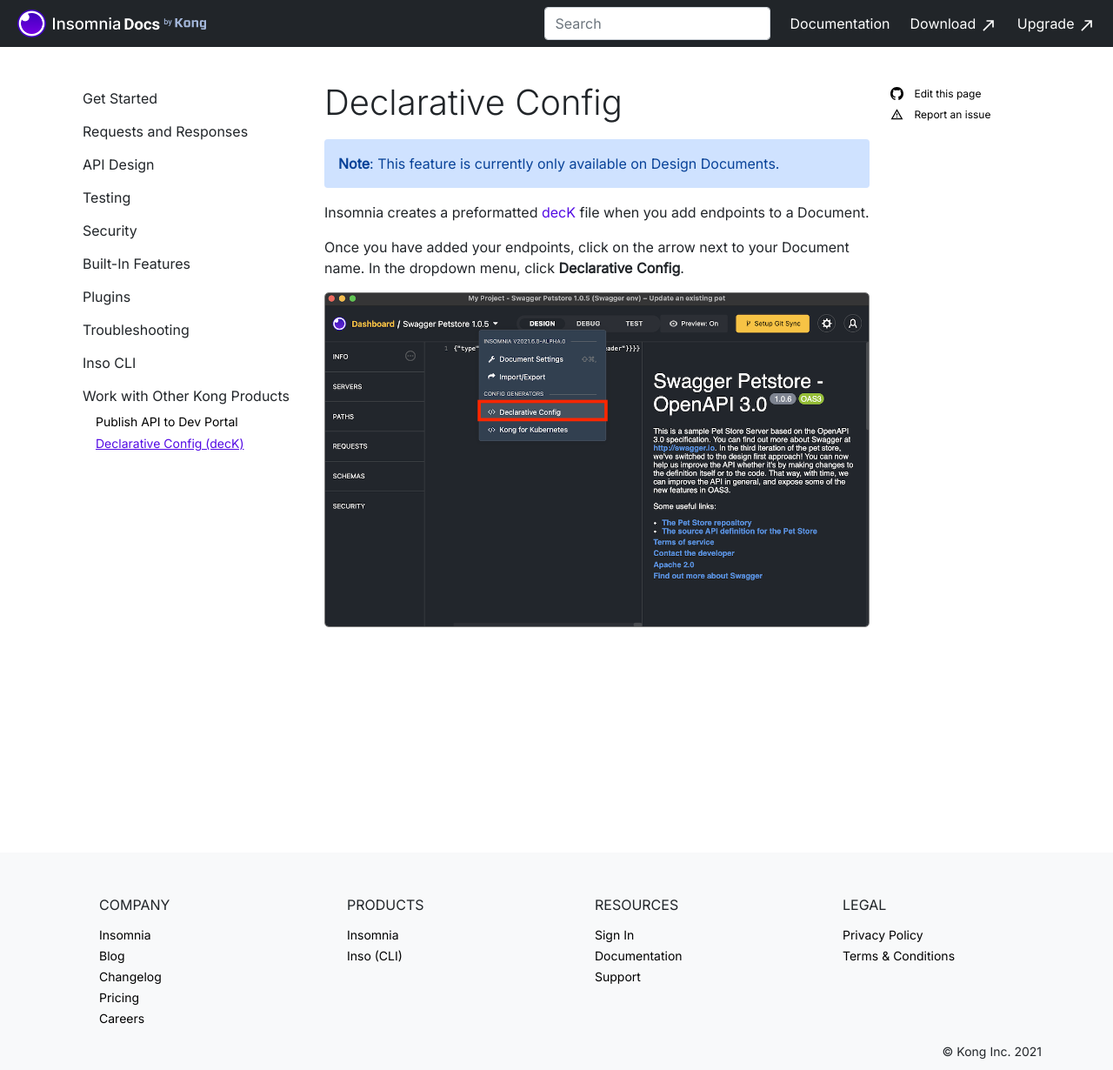
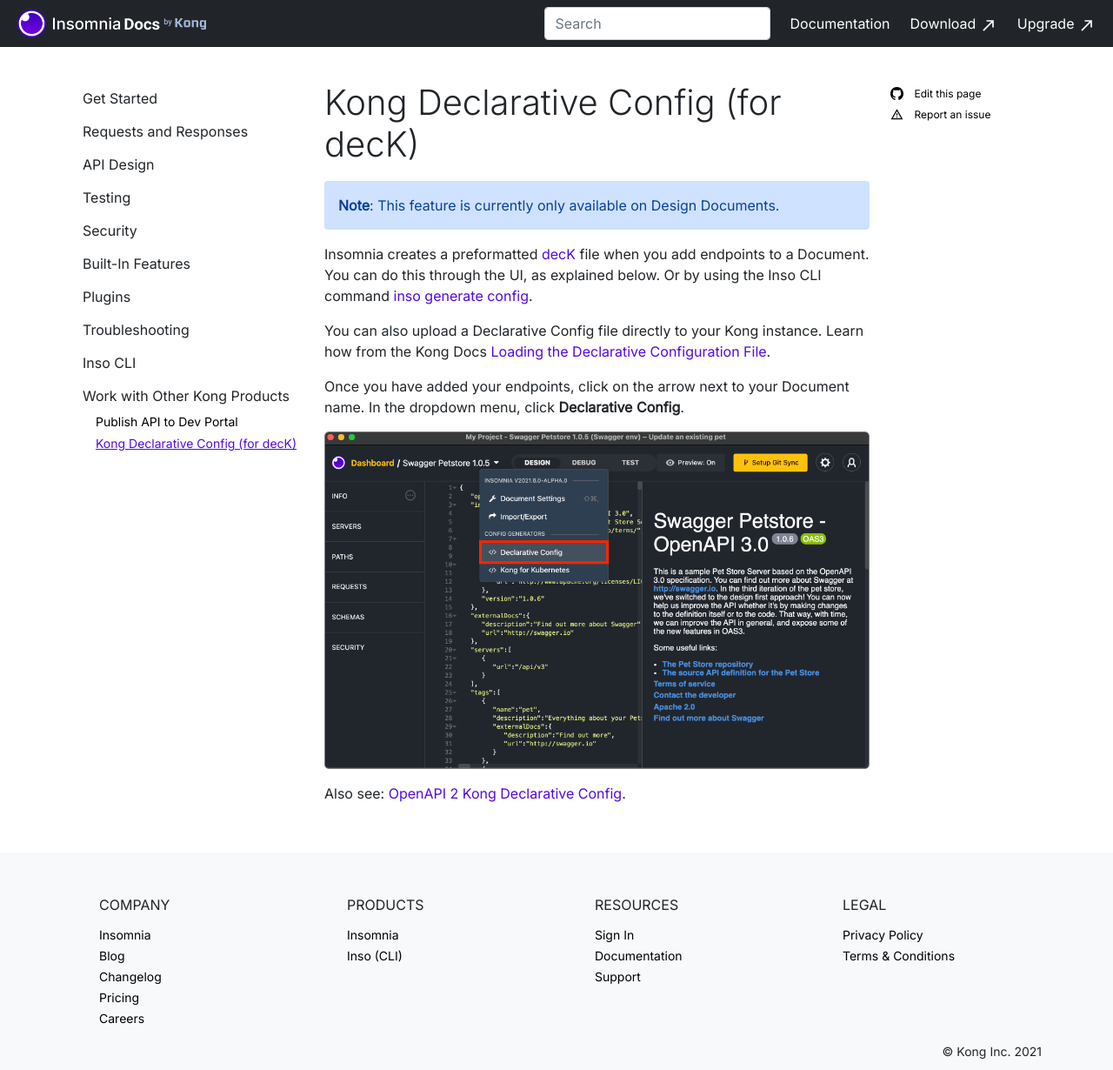
Before and after one commit to Kong/insomnia-docs, a Jekyll site: the page built from docs/insomnia/declarative-config.md, in a window 1280 px wide and 1230 px high. Shown: the whole window at 87% size. Built offline with Jekyll 4.4.1, drawn with Linux system fonts in a browser that asks for light colours; comment, search, counter and statistics services are not loaded.

Commit message:
add Opender feedback

```diff
--- a/docs/_data/main-nav.yaml
+++ b/docs/_data/main-nav.yaml
@@ -138,5 +138,5 @@
     items:
       - title: Publish API to Dev Portal
         url: /insomnia/publish-to-dev-portal
-      - title: Declarative Config (decK)
+      - title: Kong Declarative Config (for decK)
         url: /insomnia/declarative-config
--- a/docs/insomnia/declarative-config.md
+++ b/docs/insomnia/declarative-config.md
@@ -1,6 +1,6 @@
 ---
 layout: article-detail
-title:  Declarative Config
+title:  Kong Declarative Config (for decK)
 category: "Work with Other Kong Products"
 category-url: kong-products
 ---
@@ -8,8 +8,12 @@
 {:.alert .alert-primary}
 **Note**: This feature is currently only available on Design Documents.
 
-Insomnia creates a preformatted [decK](https://docs.konghq.com/deck) file when you add endpoints to a Document.
+Insomnia creates a preformatted [decK](https://docs.konghq.com/deck) file when you add endpoints to a Document. You can do this through the UI, as explained below. Or by using the Inso CLI command [inso generate config](/inso-cli/cli-command-reference/inso-generate-config).
+
+You can also upload a Declarative Config file directly to your Kong instance. Learn how from the Kong Docs [Loading the Declarative Configuration File](https://docs.konghq.com/gateway-oss/2.5.x/db-less-and-declarative-config/#loading-the-declarative-configuration-file).
 
 Once you have added your endpoints, click on the arrow next to your Document name. In the dropdown menu, click **Declarative Config**.
 
 ![Next to the Document name, click the arrow to access the dropdown menu and click Declarative Config](/assets/images/declarative-config.png)
+
+Also see: [OpenAPI 2 Kong Declarative Config](https://github.com/Kong/insomnia/tree/develop/packages/openapi-2-kong#kong-declarative-config).
```
Also changed, not shown: docs/assets/images/declarative-config.png.
